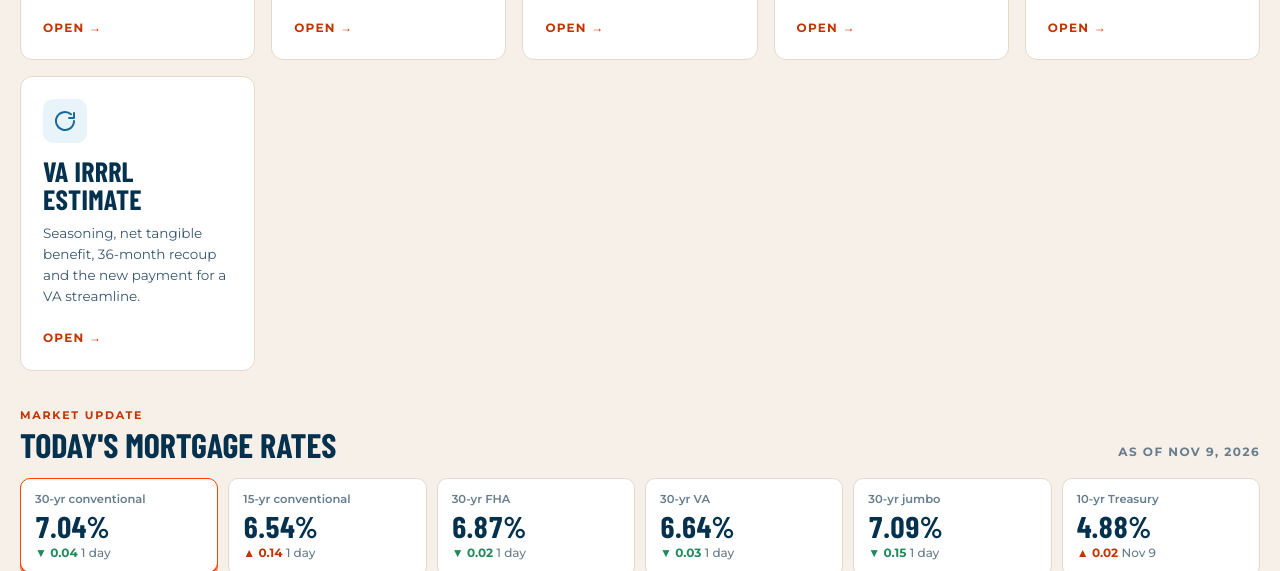
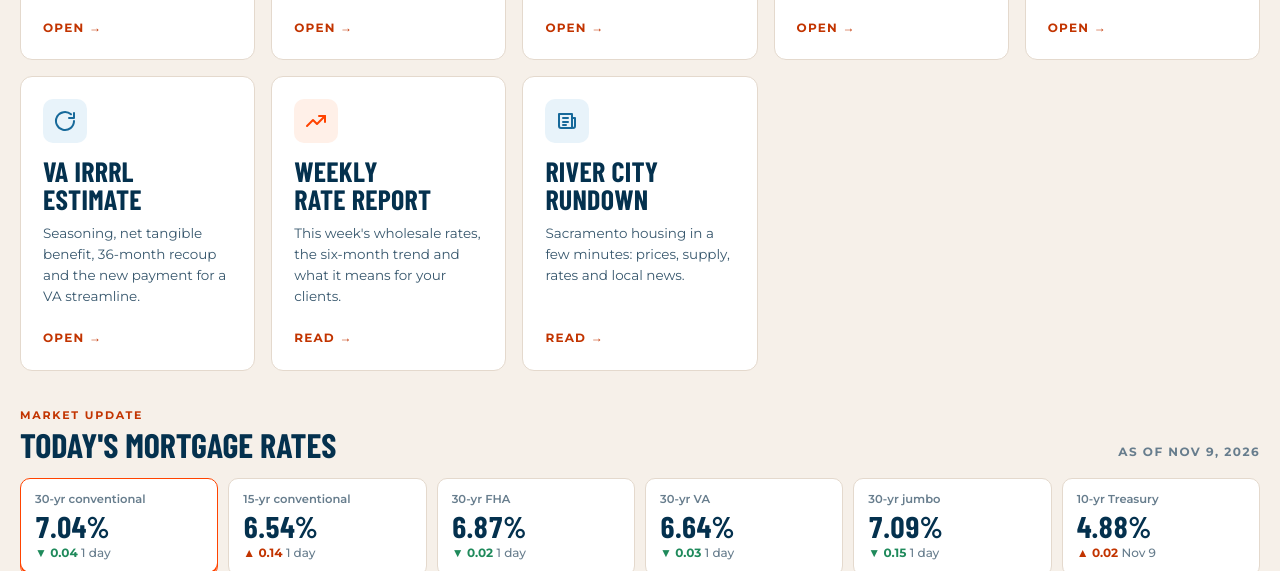
Before and after one commit to sweeney1connor-creator/mortgage-toolkit, a plain HTML site: page index.html in a window 1280 px wide. Shown: the part 648-1219 px from the top of the page. Drawn offline with nearby package versions, Linux system fonts and the light colour scheme.

Commit message:
Link the rate report and River City Rundown from the Toolkit home
Co-Authored-By: Claude Fable 5.2 <noreply@anthropic.com>

```diff
--- a/index.html
+++ b/index.html
@@ -619,6 +619,18 @@ a.lzlink{font-size:12px;font-weight:700;color:#fff;background:var(--accent);bord
       <p>Seasoning, net tangible benefit, 36-month recoup and the new payment for a VA streamline.</p>
       <span class="go">Open →</span>
     </a>
+    <a class="widget" href="/rate-report/">
+      <span class="ic"><svg viewBox="0 0 24 24" fill="none" stroke="currentColor" stroke-width="2" stroke-linecap="round" stroke-linejoin="round" aria-hidden="true"><path d="M3 17l6-6 4 4 8-8"/><path d="M15 7h6v6"/></svg></span>
+      <h2>Weekly Rate Report</h2>
+      <p>This week's wholesale rates, the six-month trend and what it means for your clients.</p>
+      <span class="go">Read →</span>
+    </a>
+    <a class="widget b" href="/rundown/">
+      <span class="ic"><svg viewBox="0 0 24 24" fill="none" stroke="currentColor" stroke-width="2" stroke-linecap="round" stroke-linejoin="round" aria-hidden="true"><path d="M4 5h13v14H6a2 2 0 0 1-2-2z"/><path d="M17 9h3v8a2 2 0 0 1-2 2"/><path d="M8 9h5M8 13h5M8 16h3"/></svg></span>
+      <h2>River City Rundown</h2>
+      <p>Sacramento housing in a few minutes: prices, supply, rates and local news.</p>
+      <span class="go">Read →</span>
+    </a>
   </nav>
   <section class="mkt" aria-labelledby="mktH">
     <div class="mkthead"><div><div class="eyebrow2">Market update</div><h2 id="mktH">Today's mortgage rates</h2></div><span id="mktAsOf"></span></div>
```
